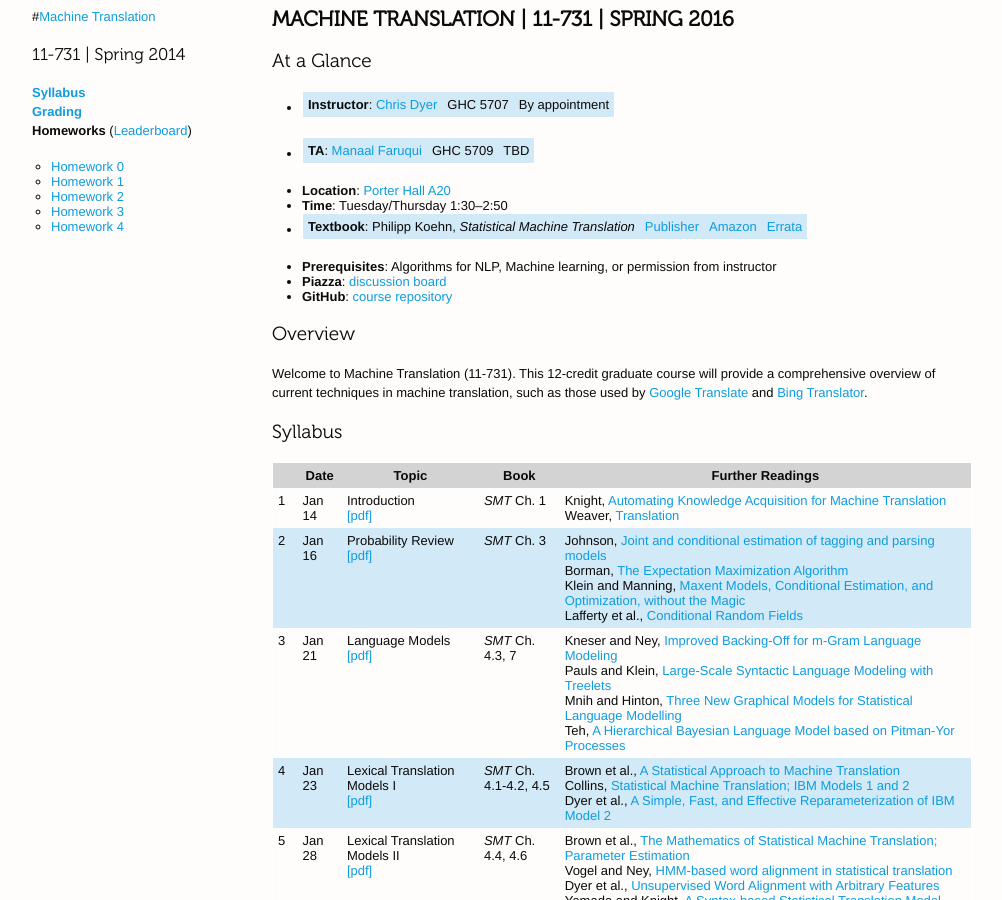
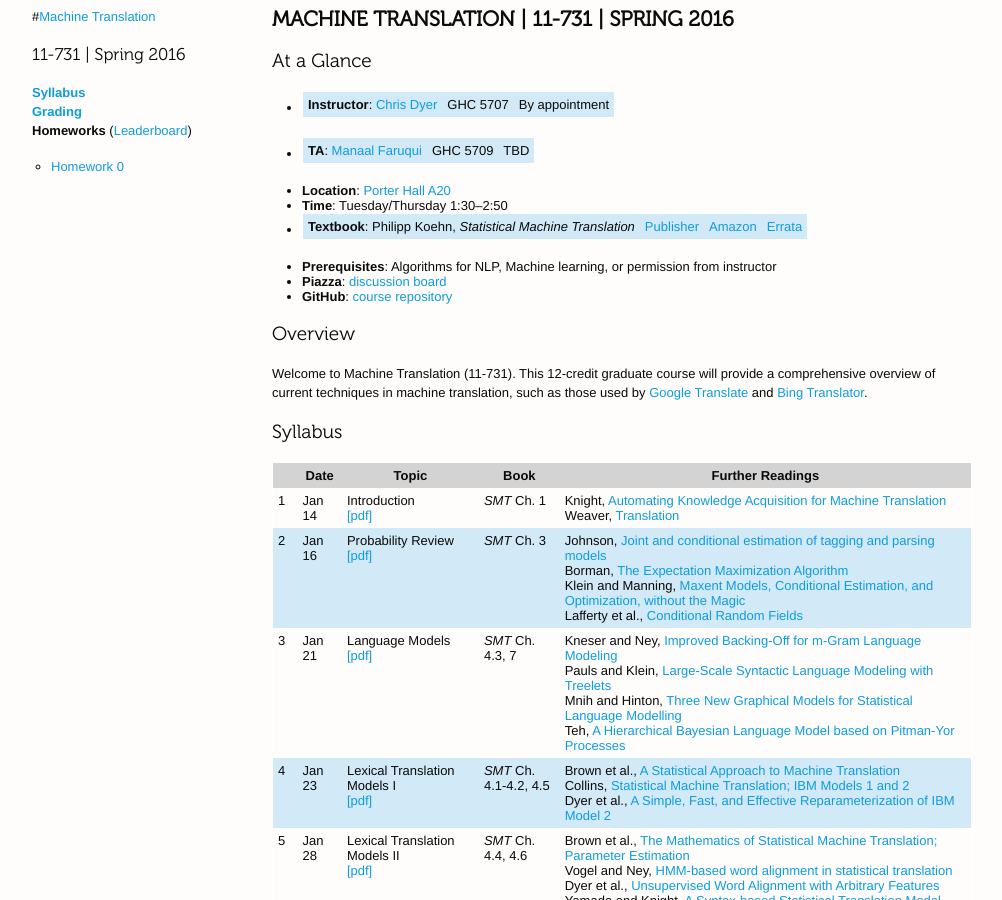
Before and after one commit to redpony/cmu-mt-11731, a Jekyll site: the page built from index.md, in a window 1280 px wide and 900 px high. Shown: the whole window, without its empty margins (138-1140 px from the left). Built offline with Jekyll 4.4.1, drawn with Linux system fonts in a browser that asks for light colours.

Commit message:
chris edits

```diff
--- a/_includes/navbar.markdown
+++ b/_includes/navbar.markdown
@@ -1,15 +1,11 @@
 {% capture stuff %}
 
 #<a href="{{site.baseurl}}" id="home">Machine Translation</a>
-### 11-731 | Spring 2014
+### 11-731 | Spring 2016
 
 [**Syllabus**]({{site.baseurl}}/#syllabus) <br />
 [**Grading**]({{site.baseurl}}/grading.html) <br />
 **Homeworks** ([Leaderboard](leaderboard.html)) <br />
  * [Homework 0]({{site.baseurl}}/hw0.html)
- * [Homework 1]({{site.baseurl}}/hw1.html)
- * [Homework 2]({{site.baseurl}}/hw2.html)
- * [Homework 3]({{site.baseurl}}/hw3.html)
- * [Homework 4]({{site.baseurl}}/hw4.html)
 {% endcapture %}
 {{ stuff | markdownify }}
```
